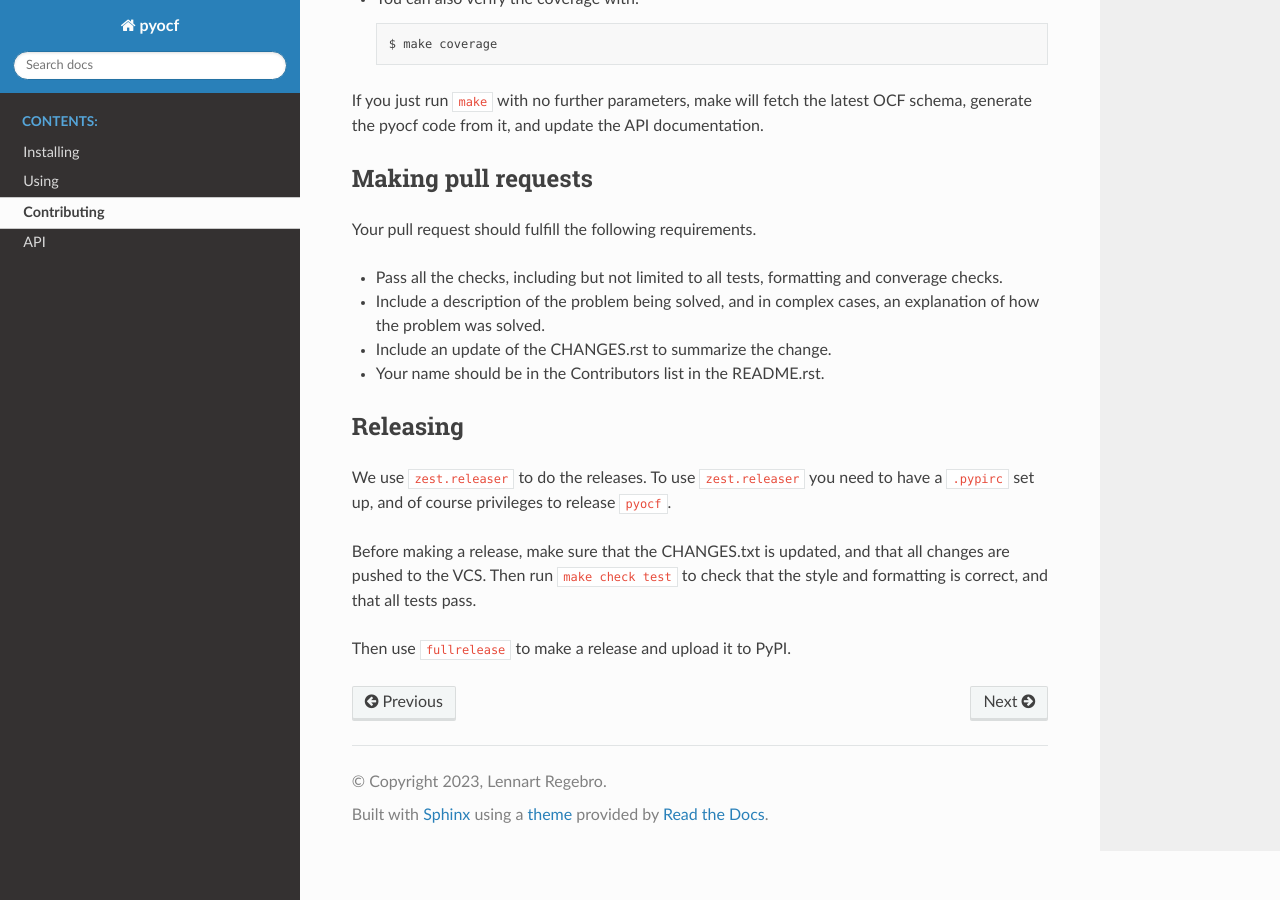
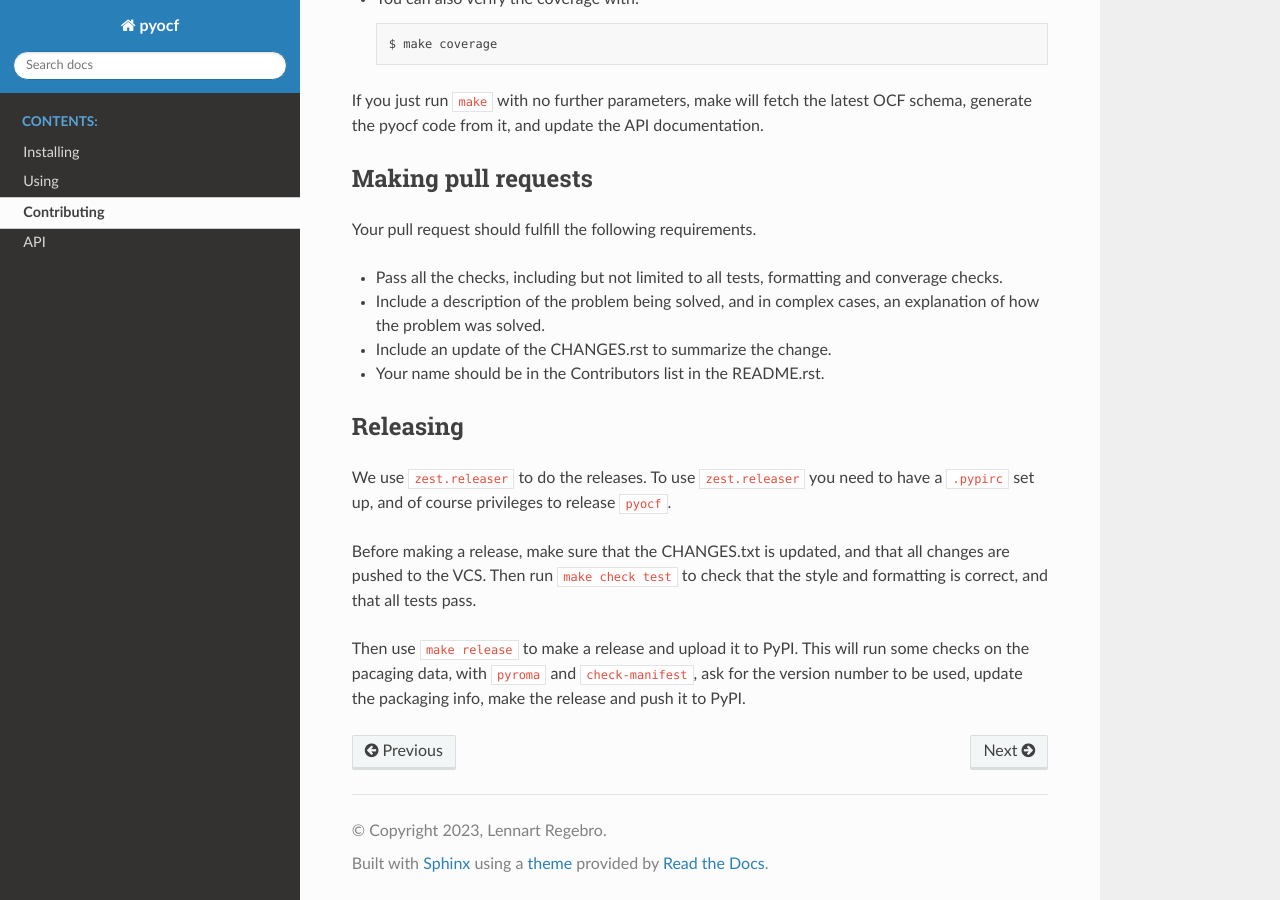
Before and after one commit to Shoobx/pyocf, a Sphinx documentation site: the page built from docs/source/contributing.rst, in a window 1280 px wide and 900 px high, scrolled down 870 px. Built offline with Sphinx 7.4.7 and the Read the Docs theme 2.0.0, drawn with Linux system fonts in a browser that asks for light colours.

Commit message:
Update releasing documentation

```diff
--- a/docs/source/contributing.rst
+++ b/docs/source/contributing.rst
@@ -63,4 +63,7 @@ Before making a release, make sure that the CHANGES.txt is updated, and that
 all changes are pushed to the VCS. Then run ``make check test`` to check that
 the style and formatting is correct, and that all tests pass.
 
-Then use ``fullrelease`` to make a release and upload it to PyPI.
+Then use ``make release`` to make a release and upload it to PyPI. This will
+run some checks on the pacaging data, with ``pyroma`` and ``check-manifest``,
+ask for the version number to be used, update the packaging info, make the
+release and push it to PyPI.
```
